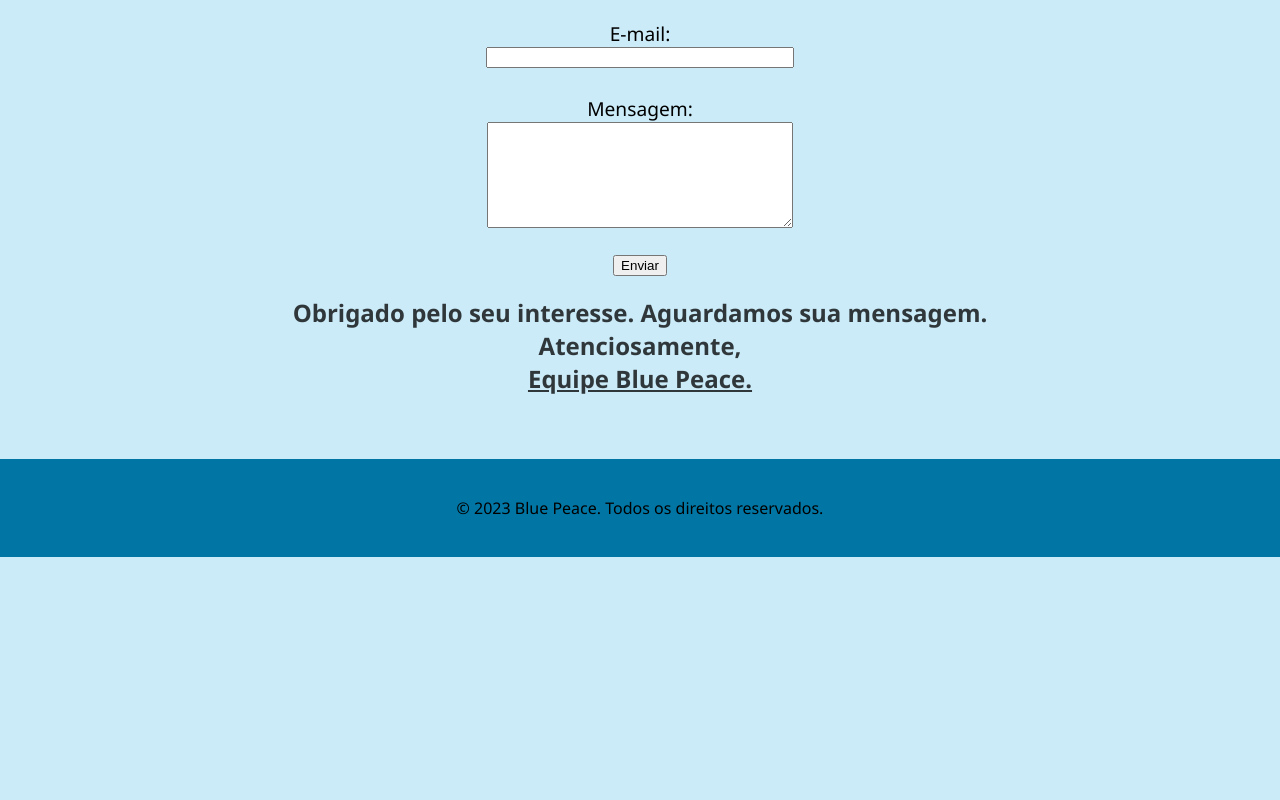
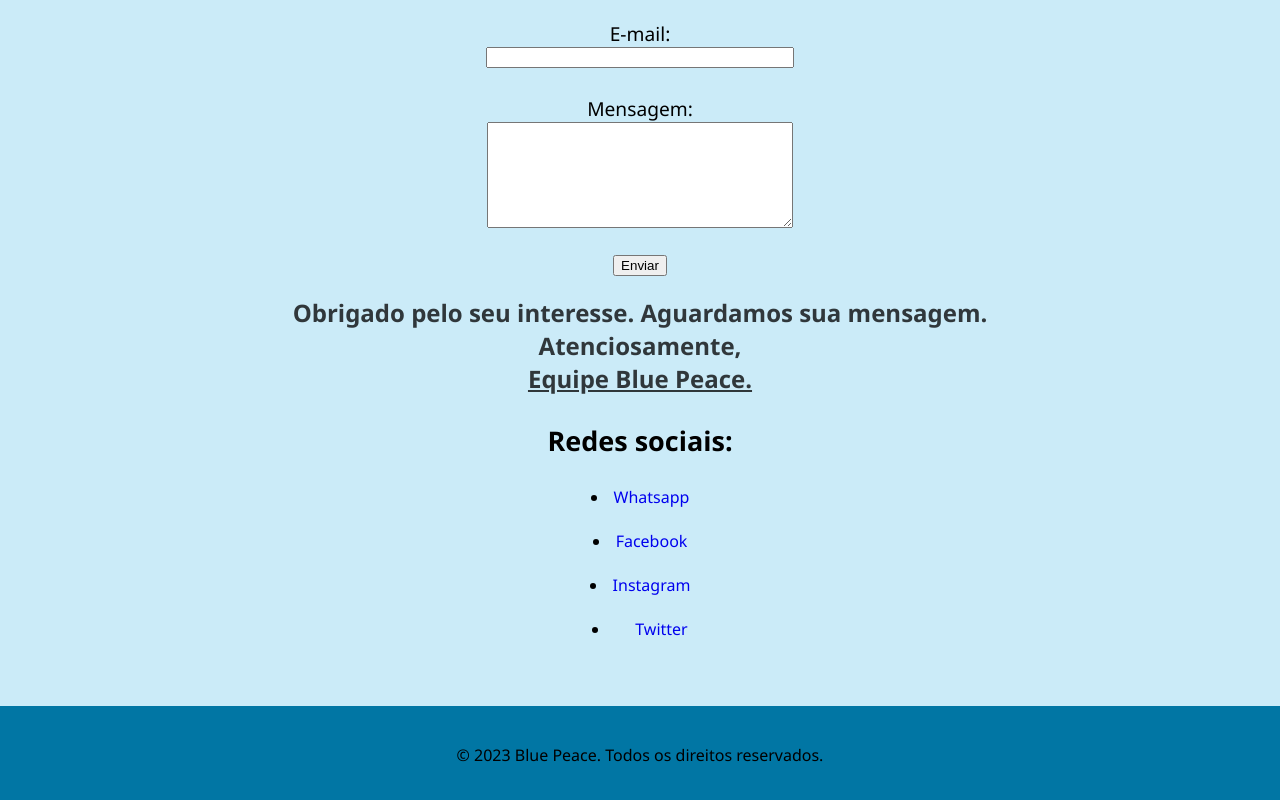
Before and after one commit to RafaelAtaide32/Bluepeace, a plain HTML site: page Contato.html in a window 1280 px wide. Shown: the part 420-1220 px from the top of the page. Before the commit the page ends 977 px from the top, so only its background shows below. Drawn offline with Linux system fonts and the light colour scheme.

Commit message:
Add files via upload

```diff
--- a/Contato.css
+++ b/Contato.css
@@ -94,3 +94,7 @@ textarea {
   #back-to-top:hover {
 	background-color: #555;
   }
+  #fale {
+    text-decoration: none;
+	color: black;
+  }
--- a/Contato.html
+++ b/Contato.html
@@ -45,6 +45,15 @@
 				Atenciosamente, <br>
 				<u> Equipe Blue Peace.</u></h2>
 		</article>
+		<center>
+		<h3 style="font-size: 27px;">Redes sociais:</h3>
+    <div id="fale">
+
+        <li><a href="https://wa.me/3333333333333"  style="text-decoration: none;">Whatsapp</a></li><br>
+        <li><a href="https://www.facebook.com/profile.php?id=100091486323452" style="text-decoration: none;">Facebook</a></li><br>
+        <li><a href="https://www.instagram.com/instagram" style="text-decoration: none;">Instagram</a></li><br>
+		<li><a href="https://twitter.com/ProjetoPessoal1" style="text-decoration: none; padding-left: 20px;">Twitter</a></li><br>
+      </div></center>
 		<br><br>
 		<a href="#" id="back-to-top">Voltar ao topo</a>
 
```
